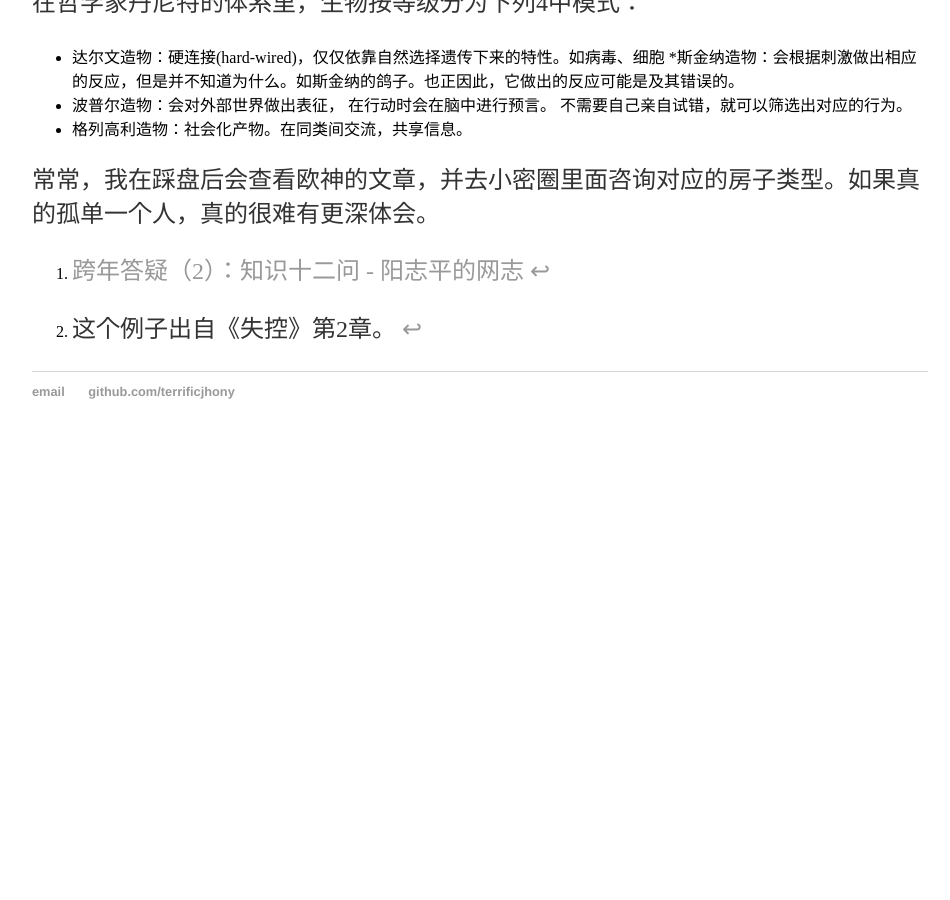
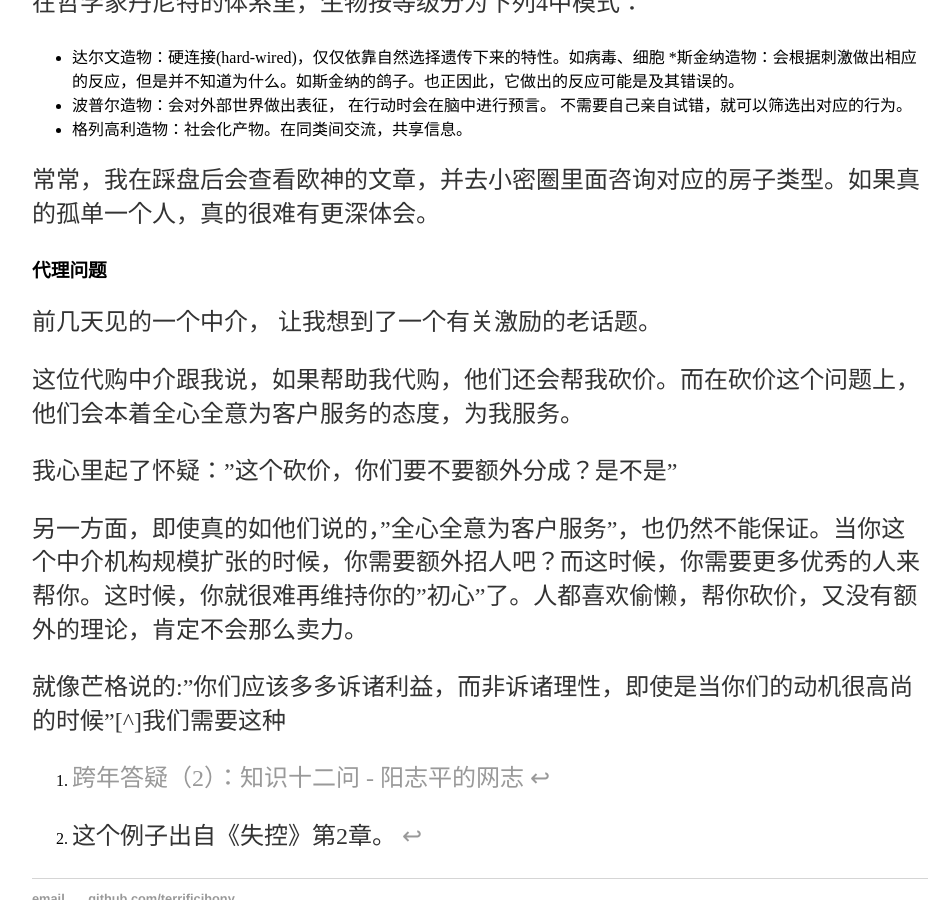
Before and after one commit to terrificjhony/terrificjhony.github.io, a Jekyll site: the page built from _posts/2018-2-12-house-record.md, in a window 1280 px wide and 900 px high, scrolled down 2399 px. Shown: the whole window, without its empty margins (160-1110 px from the left). Built offline with Jekyll 4.4.1, drawn with Linux system fonts in a browser that asks for light colours; before the commit the page ends 2858 px from its top, so only the background shows below that.

Commit message:
chongqing

```diff
--- a/_posts/2018-2-12-house-record.md
+++ b/_posts/2018-2-12-house-record.md
@@ -58,9 +58,20 @@ date: 2018-2-16
 常常，我在踩盘后会查看欧神的文章，并去小密圈里面咨询对应的房子类型。如果真的孤单一个人，真的很难有更深体会。
 
 
+### 代理问题
 
+前几天见的一个中介， 让我想到了一个有关激励的老话题。
 
+这位代购中介跟我说，如果帮助我代购，他们还会帮我砍价。而在砍价这个问题上，他们会本着全心全意为客户服务的态度，为我服务。
+
+我心里起了怀疑："这个砍价，你们要不要额外分成？是不是"
+
+另一方面，即使真的如他们说的，"全心全意为客户服务"，也仍然不能保证。当你这个中介机构规模扩张的时候，你需要额外招人吧？而这时候，你需要更多优秀的人来帮你。这时候，你就很难再维持你的"初心"了。人都喜欢偷懒，帮你砍价，又没有额外的理论，肯定不会那么卖力。
+
+就像芒格说的:"你们应该多多诉诸利益，而非诉诸理性，即使是当你们的动机很高尚的时候"[^]我们需要这种
 
 [^1]:[跨年答疑（2）：知识十二问 - 阳志平的网志](http://www.yangzhiping.com/psy/happy-new-year-faq2.html)
 
 [^2]: 这个例子出自《失控》第2章。
+
+[^]: 《穷查理宝典》第十讲
```
